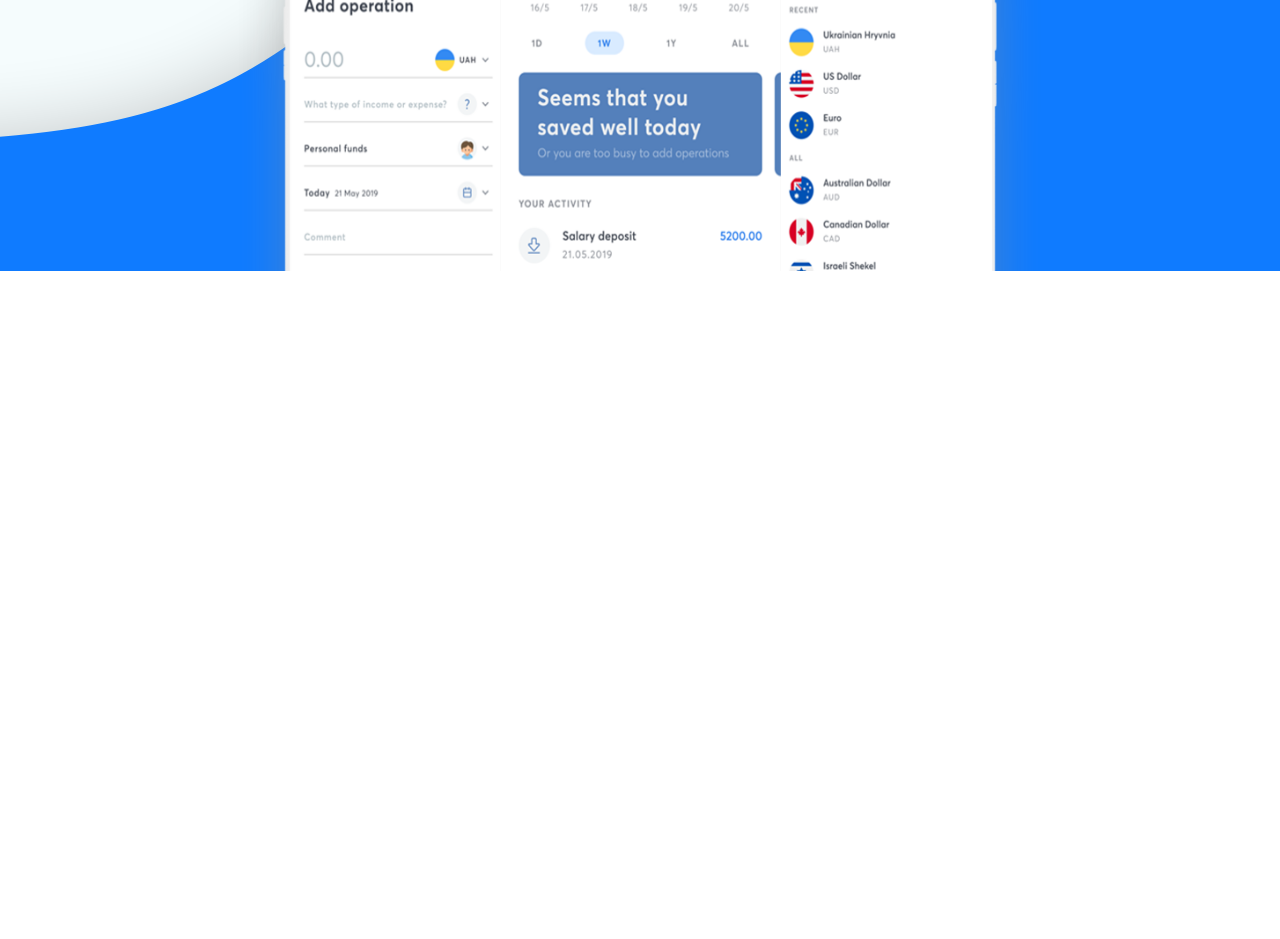
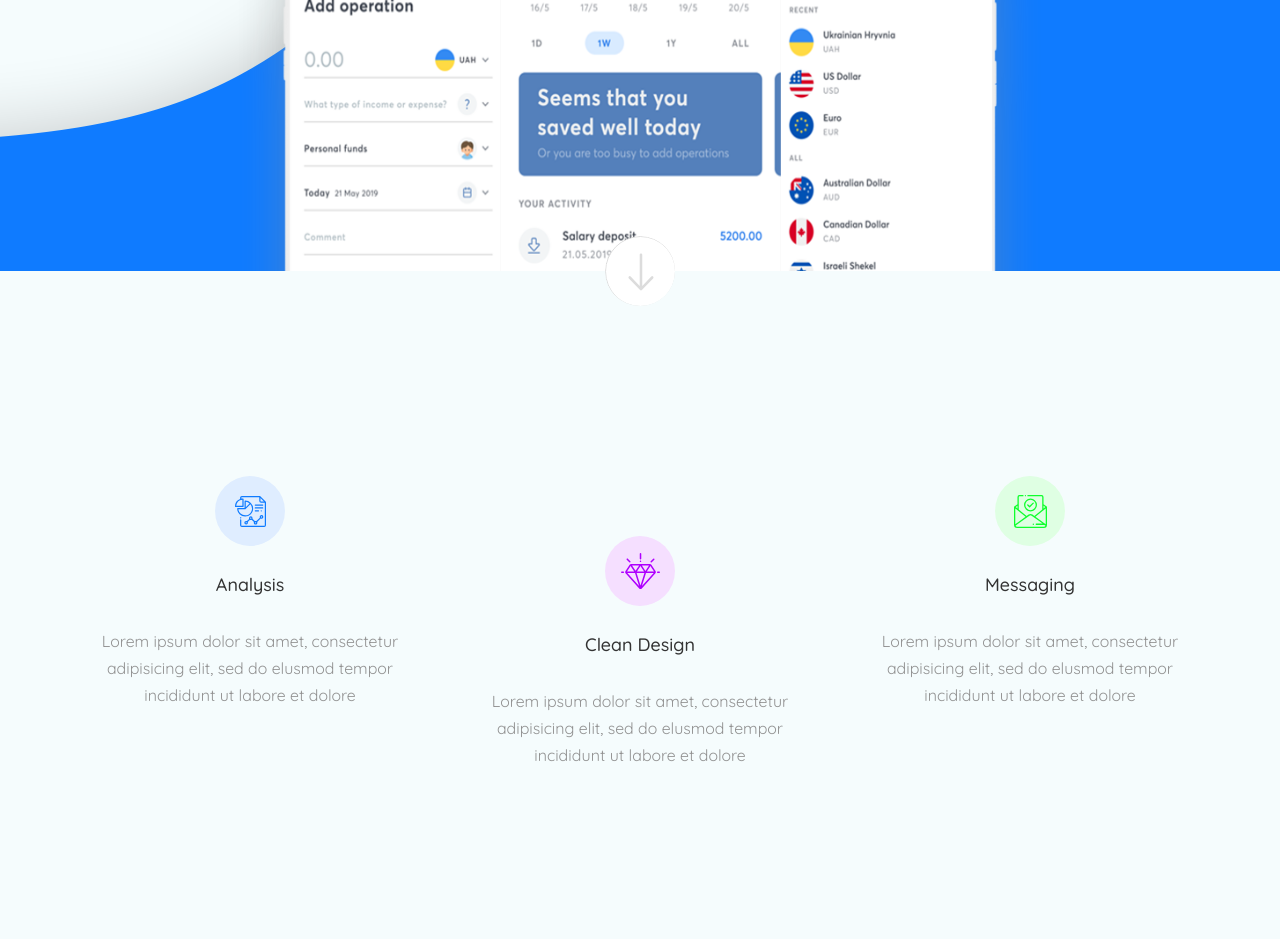
Before and after one commit to AsiaTitova/AppSon, a website: page source/index.html in a window 1280 px wide. Shown: the part 760-1699 px from the top of the page. Before the commit the page ends 1031 px from the top, so only its background shows below. Drawn offline with nearby package versions, Linux system fonts and the light colour scheme; files that its build step writes are made by us from their sources; files whose address does not match are found by name.

Commit message:
стилизация блока features

```diff
--- a/source/index.html
+++ b/source/index.html
@@ -48,11 +48,28 @@
             <a class="promo__free-trial button" href="#" aria-label="Activate your free trial">Free Trial</a>
           </div>
         </div>
-        <!-- <button class="promo__scroll" type="button" aria-label="Scroll down">
-          <picture>
-
-          </picture>
-        </button> -->
+      </section>
+      <section class="page-main__features features">
+        <div class="features__container container">
+          <button class="features__scroll" type="button" aria-label="Scroll down"></button>
+          <ul class="features__list">
+            <li class="features__item">
+              <!-- 70px --><img class="features__img" src="img/icon-analysis.svg" width="70" height="70" alt="">
+              <h2 class="features__title">Analysis</h2>
+              <p class="features__content">Lorem ipsum dolor sit amet, consectetur adipisicing elit, sed do elusmod tempor incididunt ut labore et dolore</p>
+            </li>
+            <li class="features__item">
+              <!-- 70px --><img class="features__img" src="img/icon-clean-design.svg" width="70" height="70" alt="">
+              <h2 class="features__title">Clean Design</h2>
+              <p class="features__content">Lorem ipsum dolor sit amet, consectetur adipisicing elit, sed do elusmod tempor incididunt ut labore et dolore</p>
+            </li>
+            <li class="features__item">
+              <!-- 70px --><img class="features__img" src="img/icon-messaging.svg" width="70" height="70" alt="">
+              <h2 class="features__title">Messaging</h2>
+              <p class="features__content">Lorem ipsum dolor sit amet, consectetur adipisicing elit, sed do elusmod tempor incididunt ut labore et dolore</p>
+            </li>
+          </ul>
+        </div>
       </section>
     </main>
   </body>
--- /dev/null
+++ b/source/sass/blocks/features.scss
@@ -0,0 +1,76 @@
+.features {
+  background-color: $light-gray;
+}
+
+.features__container {
+  position: relative;
+  padding: 205px 30px 170px;
+}
+
+.features__scroll {
+  display: block;
+  position: absolute;
+  top: -35px;
+  left: 50%;
+  transform: translateX(-50%);
+  width: 70px;
+  height: 70px;
+  border-radius: 50%;
+  padding: 0;
+  border: none;
+  background-color: transparent;
+  background-image: url("../../img/scroll-down.svg");
+  background-repeat: no-repeat;
+  background-size: 71px 71px;
+  background-position: 0 0;
+  cursor: pointer;
+  z-index: 2;
+
+  &:hover,
+  &:focus {
+    opacity: 0.7;
+  }
+
+  &:active {
+    opacity: 0.3;
+  }
+}
+
+.features__list {
+  @include list-style (none, 0, 0);
+  display: flex;
+  flex-wrap: wrap;
+  justify-content: space-between;
+}
+
+.features__item {
+  width: 300px;
+
+  &:nth-child(3n-1) {
+    margin-top: 60px;
+  }
+}
+
+.features__title {
+  margin: 0;
+  margin-bottom: 30px;
+  color: $dark-gray;
+  font-size: 18px;
+  line-height: 27px;
+  font-weight: 500;
+  text-align: center;
+}
+
+.features__content {
+  margin: 0;
+  color: $gray;
+  font-size: 16px;
+  line-height: 27px;
+  text-align: center;
+}
+
+.features__img {
+  display: block;
+  margin: 0 auto;
+  margin-bottom: 25px;
+}
--- a/source/sass/global/variables.scss
+++ b/source/sass/global/variables.scss
@@ -9,6 +9,8 @@ $blue: #0f7bff;
 $gray: #929292;
 $dark-blue: #0063dd;
 $dark-gray: #333333;
+$light-gray: #f5fcfd;
+
 
 // ширина экрана //
 
--- a/source/sass/style.scss
+++ b/source/sass/style.scss
@@ -8,3 +8,4 @@
 @import "blocks/navigation.scss";
 @import "blocks/logo.scss";
 @import "blocks/promo.scss";
+@import "blocks/features.scss";
```
Also changed, not shown: build/css/style.min.css, build/img/content-logo-desktop@1x.webp (deleted), build/img/content-logo-desktop@2x.webp (deleted), build/img/icon-analysis.svg (added), build/img/icon-clean-design.svg (added), build/img/icon-messaging.svg (added), build/img/scroll-down.svg (added), build/index.html, source/img/icon-analysis.svg (added), source/img/icon-clean-design.svg (added), source/img/icon-messaging.svg (added), source/img/scroll-down.svg (added), 1 other file.
